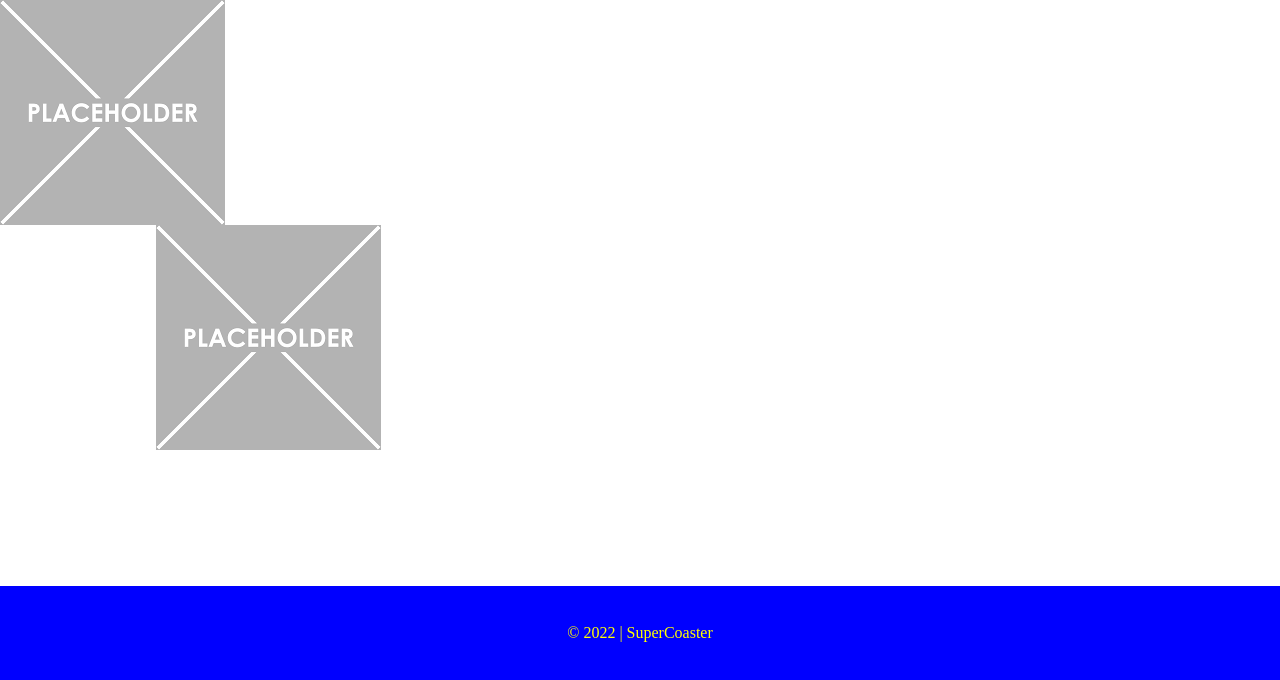
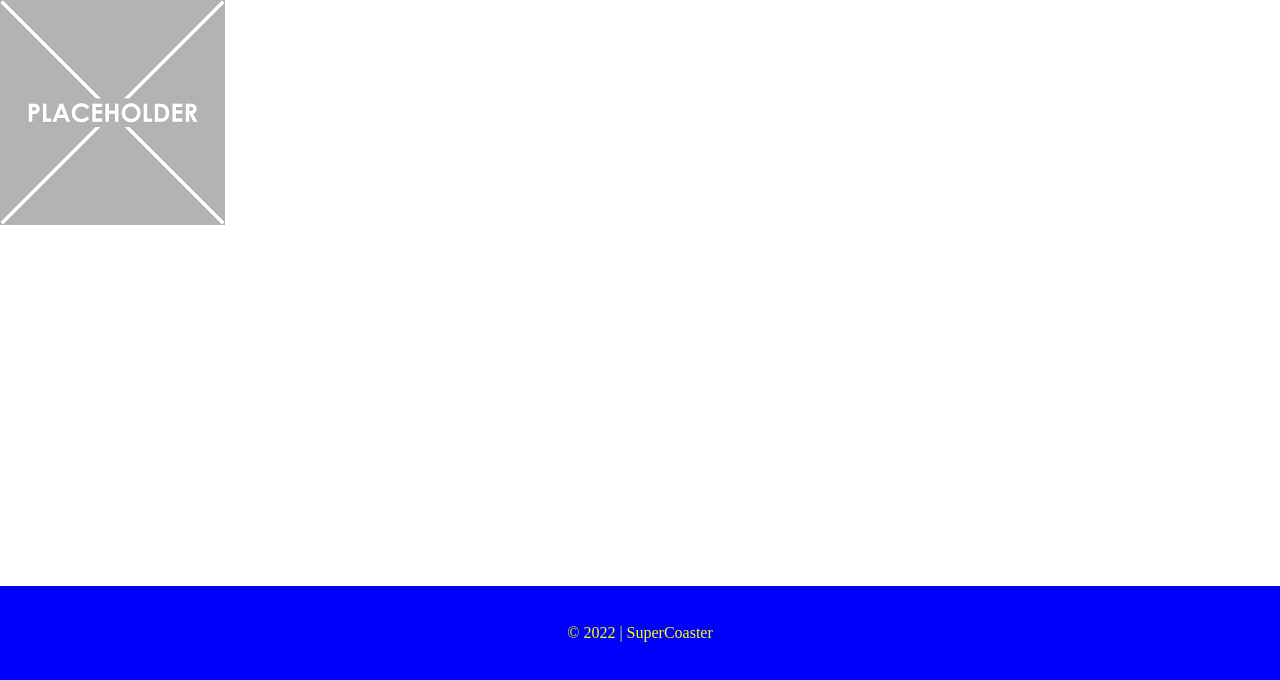
Before and after one commit to JeroenZwaal/AlexVisser, a PHP site: page / in a window 1280 px wide. Shown: the part 120-800 px from the top of the page. Run offline with PHP 8.4, Linux system fonts and the light colour scheme.

```diff
--- a/index.php
+++ b/index.php
@@ -25,10 +25,7 @@
 <body>
 <?php require_once("header.php") ?>
 <img src="img/placeholder.png" alt="placeholder">
-  <div class="wrapper">
-    <div class="picture">
-      <img src="img/placeholder.png">
-    </div>
+  <div class="wrapper"></div>
   </div>
 
   <!-- Add your site or application content here -->
```
Also changed, not shown: 1 other file.
